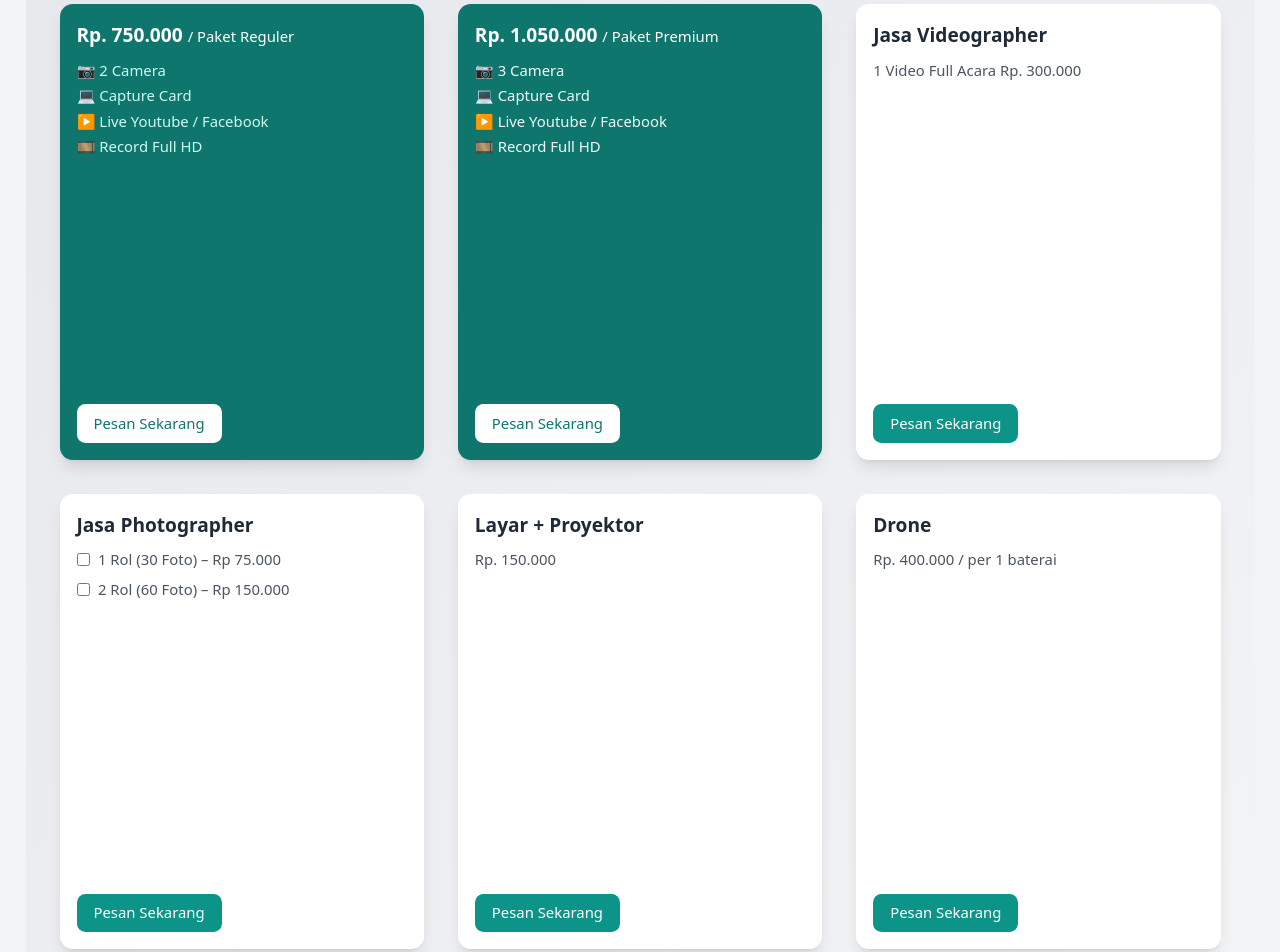
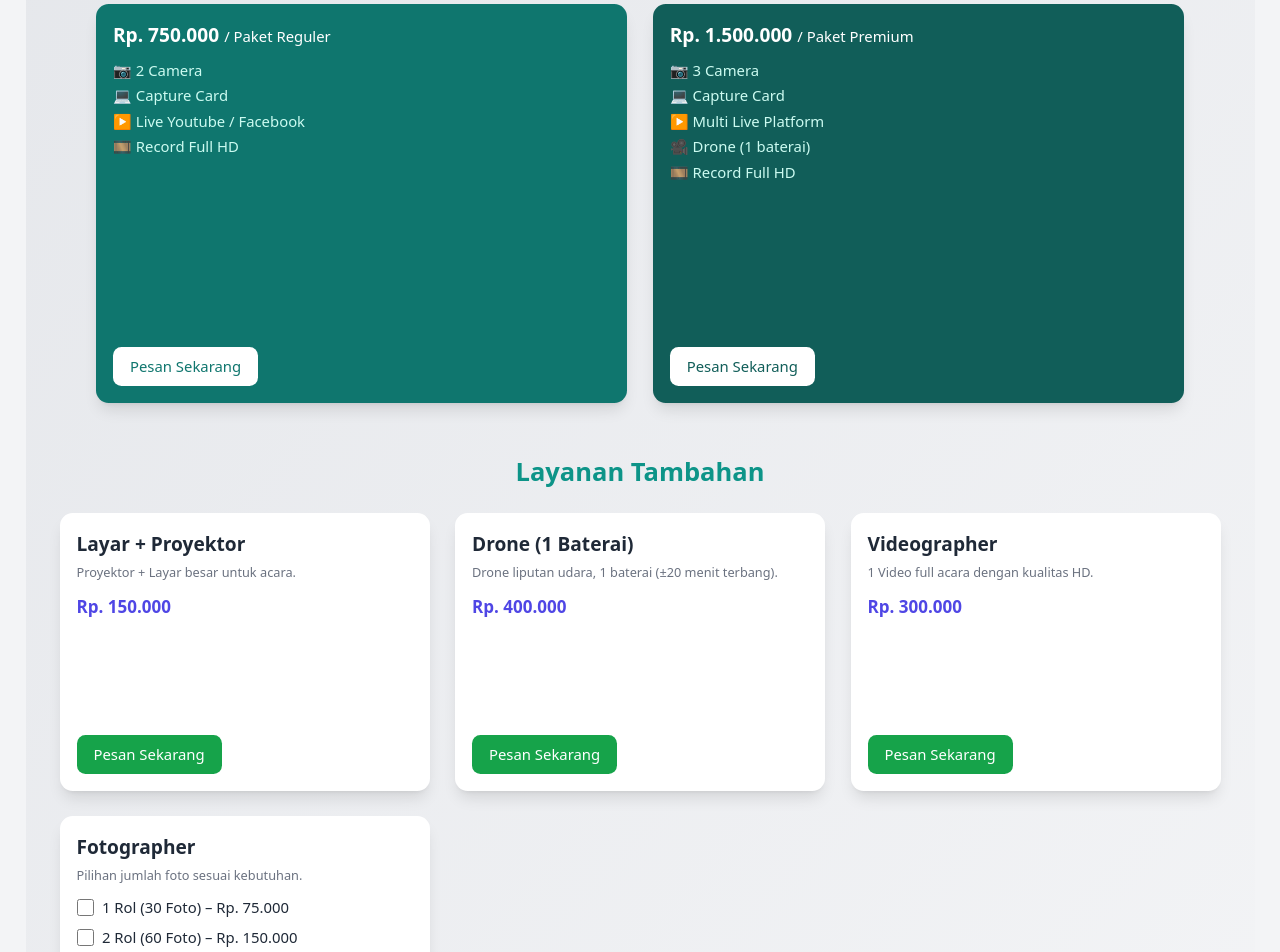
Before and after one commit to rickv-max/Mediapemudanusantara, a Next.js app: page / in a window 1280 px wide. Shown: the part 800-1752 px from the top of the page. Built offline with nearby package versions, Linux system fonts and the light colour scheme; no server answers.

Commit message:
Update page.tsx

```diff
--- a/app/page.tsx
+++ b/app/page.tsx
@@ -191,9 +191,10 @@ export default function Home() {
     Paket Layanan
   </h2>
 
-        <div className="grid grid-cols-2 lg:grid-cols-3 gap-4 sm:gap-8 max-w-6xl mx-auto">
+  {/* --- Grid Paket Utama (Reguler + Premium) --- */}
+  <div className="grid grid-cols-1 md:grid-cols-2 gap-6 max-w-5xl mx-auto mb-12">
     {/* Paket Reguler */}
-          <div className="aspect-[4/5] p-4 rounded-xl shadow-lg bg-teal-700 text-white flex flex-col justify-between hover:scale-105 transition transform">
+    <div className="aspect-[4/3] p-4 rounded-xl shadow-lg bg-teal-700 text-white flex flex-col justify-between hover:scale-105 transition transform">
       <div>
         <h3 className="text-lg font-bold mb-2">
           Rp. 750.000 <span className="text-sm font-normal">/ Paket Reguler</span>
@@ -214,92 +215,86 @@ export default function Home() {
     </div>
 
     {/* Paket Premium */}
-          <div className="aspect-[4/5] p-4 rounded-xl shadow-lg bg-teal-700 text-white flex flex-col justify-between hover:scale-105 transition transform">
+    <div className="aspect-[4/3] p-4 rounded-xl shadow-lg bg-teal-800 text-white flex flex-col justify-between hover:scale-105 transition transform">
       <div>
         <h3 className="text-lg font-bold mb-2">
-                Rp. 1.050.000{" "}
-                <span className="text-sm font-normal">/ Paket Premium</span>
+          Rp. 1.500.000 <span className="text-sm font-normal">/ Paket Premium</span>
         </h3>
-              <ul className="space-y-1 text-teal-50 text-sm">
+        <ul className="space-y-1 text-teal-100 text-sm">
           <li>📷 3 Camera</li>
           <li>💻 Capture Card</li>
-                <li>▶️ Live Youtube / Facebook</li>
+          <li>▶️ Multi Live Platform</li>
+          <li>🎥 Drone (1 baterai)</li>
           <li>🎞️ Record Full HD</li>
         </ul>
       </div>
       <button
         onClick={() => pesanWhatsApp("Paket Premium")}
-              className="mt-4 px-4 py-2 bg-white text-teal-700 rounded-lg text-sm font-medium hover:bg-gray-200 transition w-fit"
+        className="mt-4 px-4 py-2 bg-white text-teal-800 rounded-lg text-sm font-medium hover:bg-gray-200 transition w-fit"
       >
         Pesan Sekarang
       </button>
     </div>
+  </div>
 
-          {/* Jasa Videographer */}
-          <div className="aspect-[4/5] p-4 rounded-xl shadow-lg bg-white text-gray-800 flex flex-col justify-between hover:scale-105 transition transform">
+          {/* --- Grid Layanan Tambahan --- */}
+<h3 className="text-2xl font-semibold text-center text-teal-600 mb-6">
+  Layanan Tambahan
+</h3>
+<div className="grid grid-cols-1 sm:grid-cols-2 lg:grid-cols-3 gap-6 max-w-6xl mx-auto">
+  {[
+    {
+      title: "Layar + Proyektor",
+      harga: "Rp. 150.000",
+      desc: "Proyektor + Layar besar untuk acara."
+    },
+    {
+      title: "Drone (1 Baterai)",
+      harga: "Rp. 400.000",
+      desc: "Drone liputan udara, 1 baterai (±20 menit terbang)."
+    },
+    {
+      title: "Videographer",
+      harga: "Rp. 300.000",
+      desc: "1 Video full acara dengan kualitas HD."
+    },
+    {
+      title: "Fotographer",
+      type: "checkbox",
+      desc: "Pilihan jumlah foto sesuai kebutuhan."
+    },
+  ].map((layanan, i) => (
+    <div
+      key={i}
+      className="aspect-[4/3] p-4 rounded-xl shadow-lg bg-white text-gray-800 flex flex-col justify-between hover:scale-105 transition transform"
+    >
       <div>
-              <h3 className="text-lg font-bold mb-2 text-gray-800">Jasa Videographer</h3>
-              <p className="text-gray-600 text-sm">1 Video Full Acara Rp. 300.000</p>
+        <h4 className="text-lg font-semibold mb-1">{layanan.title}</h4>
+        <p className="text-xs text-gray-500 mb-3">{layanan.desc}</p>
+
+        {/* Jika tipe checkbox (khusus Fotographer) */}
+        {layanan.type === "checkbox" ? (
+          <div className="space-y-2 text-sm">
+            <label className="flex items-center gap-2">
+              <input type="checkbox" className="w-4 h-4" /> 1 Rol (30 Foto) – Rp. 75.000
+            </label>
+            <label className="flex items-center gap-2">
+              <input type="checkbox" className="w-4 h-4" /> 2 Rol (60 Foto) – Rp. 150.000
+            </label>
           </div>
+        ) : (
+          <p className="text-indigo-600 font-bold">{layanan.harga}</p>
+        )}
+      </div>
+
       <button
-              onClick={() => pesanWhatsApp("Jasa Videographer")}
-              className="mt-4 px-4 py-2 bg-teal-600 text-white rounded-lg text-sm font-medium hover:bg-teal-700 transition w-fit"
+        onClick={() => pesanWhatsApp(layanan.title)}
+        className="mt-4 px-4 py-2 bg-green-600 text-white rounded-lg text-sm font-medium hover:bg-green-700 transition w-fit"
       >
         Pesan Sekarang
       </button>
     </div>
-
-          {/* Jasa Photographer */}
-          <div className="aspect-[4/5] p-4 rounded-xl shadow-lg bg-white text-gray-800 flex flex-col justify-between hover:scale-105 transition transform">
-            <div>
-              <h3 className="text-lg font-bold mb-2">Jasa Photographer</h3>
-              <div className="space-y-2 text-sm text-gray-600">
-                <label className="flex items-center gap-2">
-                  <input type="checkbox" value="1 Rol (30 foto) - Rp75.000" />
-                  1 Rol (30 Foto) – Rp 75.000
-                </label>
-                <label className="flex items-center gap-2">
-                  <input type="checkbox" value="2 Rol (60 foto) - Rp150.000" />
-                  2 Rol (60 Foto) – Rp 150.000
-                </label>
-              </div>
-            </div>
-
-            <button
-              onClick={() => pesanWhatsApp("Paket Photographer")}
-              className="mt-4 px-4 py-2 bg-teal-600 text-white rounded-lg text-sm font-medium hover:bg-teal-700 transition w-fit"
-            >
-              Pesan Sekarang
-            </button>
-          </div>
-
-          {/* Layar + Proyektor */}
-          <div className="aspect-[4/5] p-4 rounded-xl shadow-lg bg-white text-gray-800 flex flex-col justify-between hover:scale-105 transition transform">
-            <div>
-              <h3 className="text-lg font-bold mb-2 text-gray-800">Layar + Proyektor</h3>
-              <p className="text-gray-600 text-sm">Rp. 150.000</p>
-            </div>
-            <button
-              onClick={() => pesanWhatsApp("Layar + Proyektor")}
-              className="mt-4 px-4 py-2 bg-teal-600 text-white rounded-lg text-sm font-medium hover:bg-teal-700 transition w-fit"
-            >
-              Pesan Sekarang
-            </button>
-          </div>
-
-          {/* Drone */}
-          <div className="aspect-[4/5] p-4 rounded-xl shadow-lg bg-white text-gray-800 flex flex-col justify-between hover:scale-105 transition transform">
-            <div>
-              <h3 className="text-lg font-bold mb-2 text-gray-800">Drone</h3>
-              <p className="text-gray-600 text-sm">Rp. 400.000 / per 1 baterai</p>
-            </div>
-            <button
-              onClick={() => pesanWhatsApp("Drone")}
-              className="mt-4 px-4 py-2 bg-teal-600 text-white rounded-lg text-sm font-medium hover:bg-teal-700 transition w-fit"
-            >
-              Pesan Sekarang
-            </button>
-          </div>
+  ))}
 </div>
 </motion.section>
 
```
Lines whose indentation alone changed are shown as unchanged.
